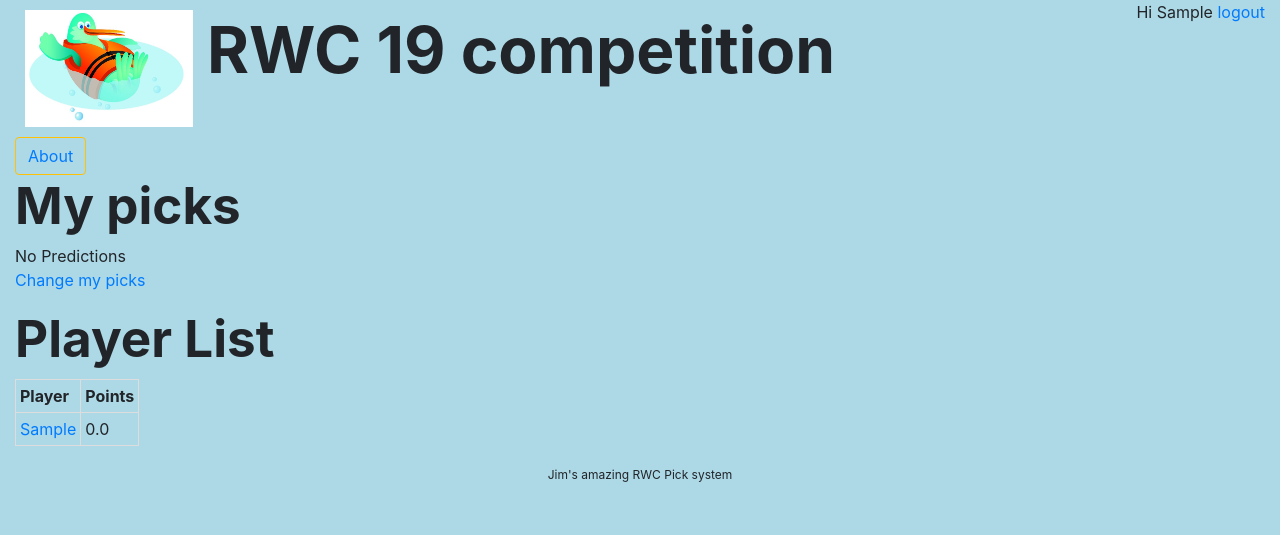
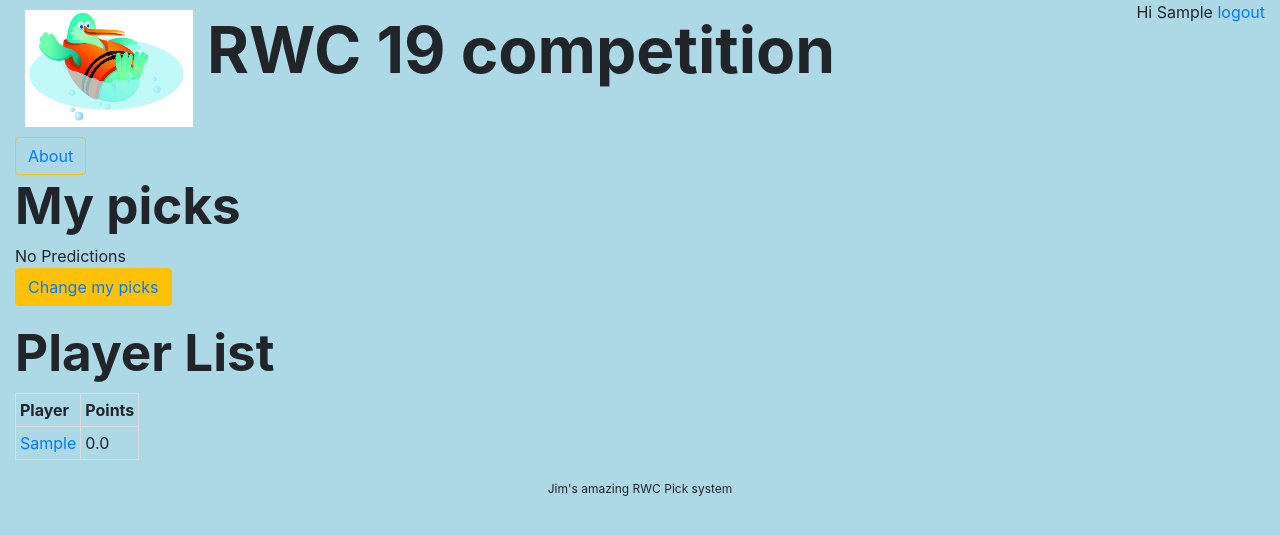
Before and after one commit to Jimboeri/rwc19, a Django app: page /rwc19/ in a window 1280 px wide. Shown: the top 535 px of the page. Run offline with Django 3.2, Linux system fonts and the light colour scheme; the visitor is signed in with stand-in values (Sample User, id 1); data comes from the database, SQL or seed files in the repository; data that the repository does not hold is empty; some libraries are stand-ins or nearby versions.

Commit message:
Nice update button

```diff
--- a/docker-compose.yml
+++ b/docker-compose.yml
@@ -2,7 +2,7 @@ version: '3'
 
 services:
   db:
-    image: postgres
+    image: postgres:11
     environment:
       POSTGRES_PASSWORD: whatever[baby]
       POSTGRES_USER: postgres
--- a/swim/rwc19/templates/rwc19/index.html
+++ b/swim/rwc19/templates/rwc19/index.html
@@ -45,7 +45,9 @@ Openwater swimmers RWC 2019 competition
       No Predictions
     {% endif %}
   </div>
-  <a href="{% url 'rwc19:pickUpdate' %}">Change my picks</a>
+  <span id="pick_update_button" class="warning_button">
+    <a href="{% url 'rwc19:pickUpdate' %}" class="btn btn-link btn-warning" role="button">Change my picks</a>
+  </span>
   <div id="players">
   <p>
   </p>
--- a/swim/rwc19/templates/rwc19/playerDets.html
+++ b/swim/rwc19/templates/rwc19/playerDets.html
@@ -32,7 +32,7 @@ Player info and picks
                 <td>No picks entered</td>
               {% endif %}
               {% if pick.game.finished %}
-              <td>{{ pick.points }}</td>
+                <td>{{ pick.points }}</td>
               {% endif %}
             </tr>
             {% endfor %}
```
Also changed, not shown: swim/rwc19/models.py (line endings or trailing spaces), 1 other file.
